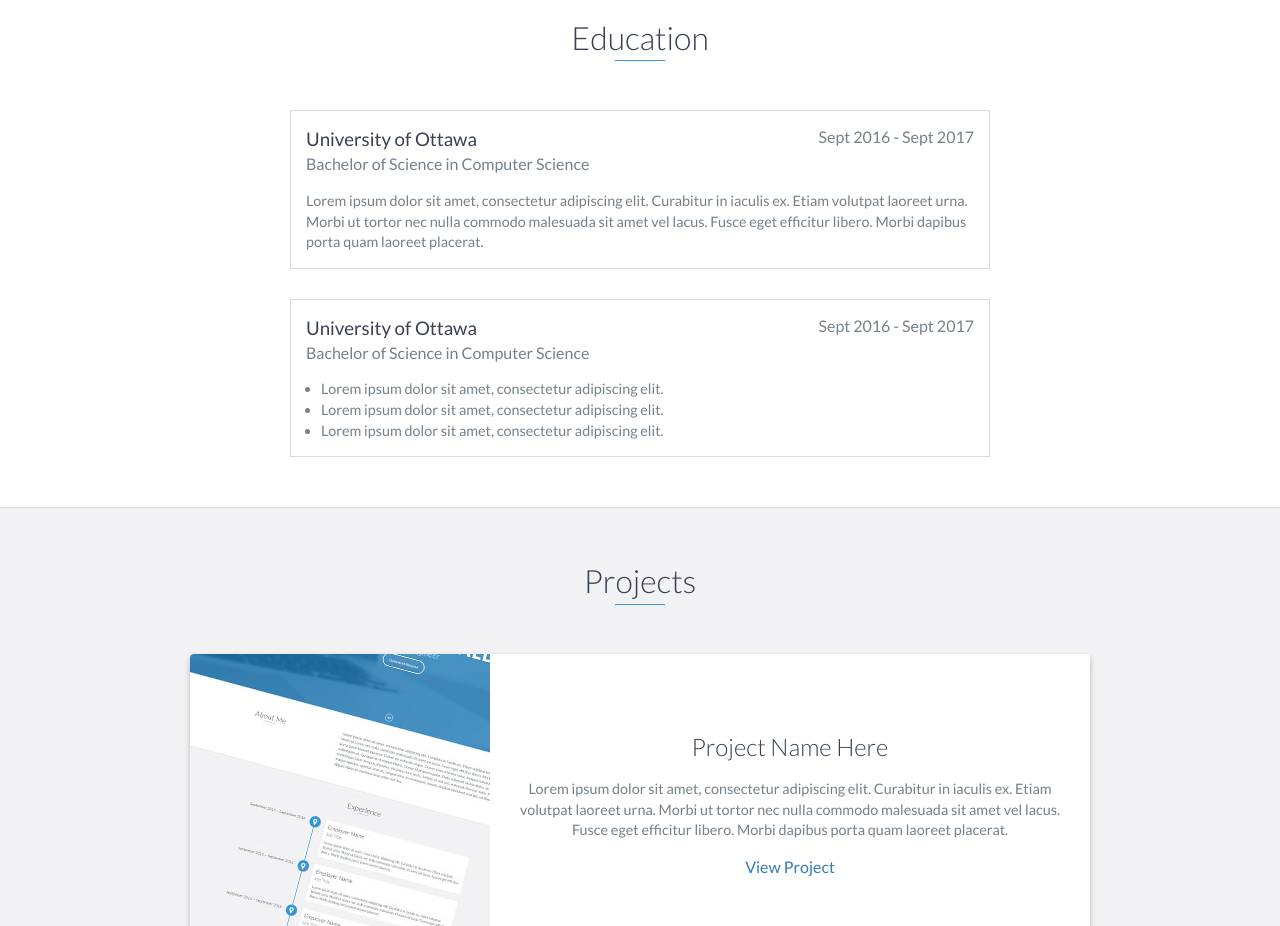
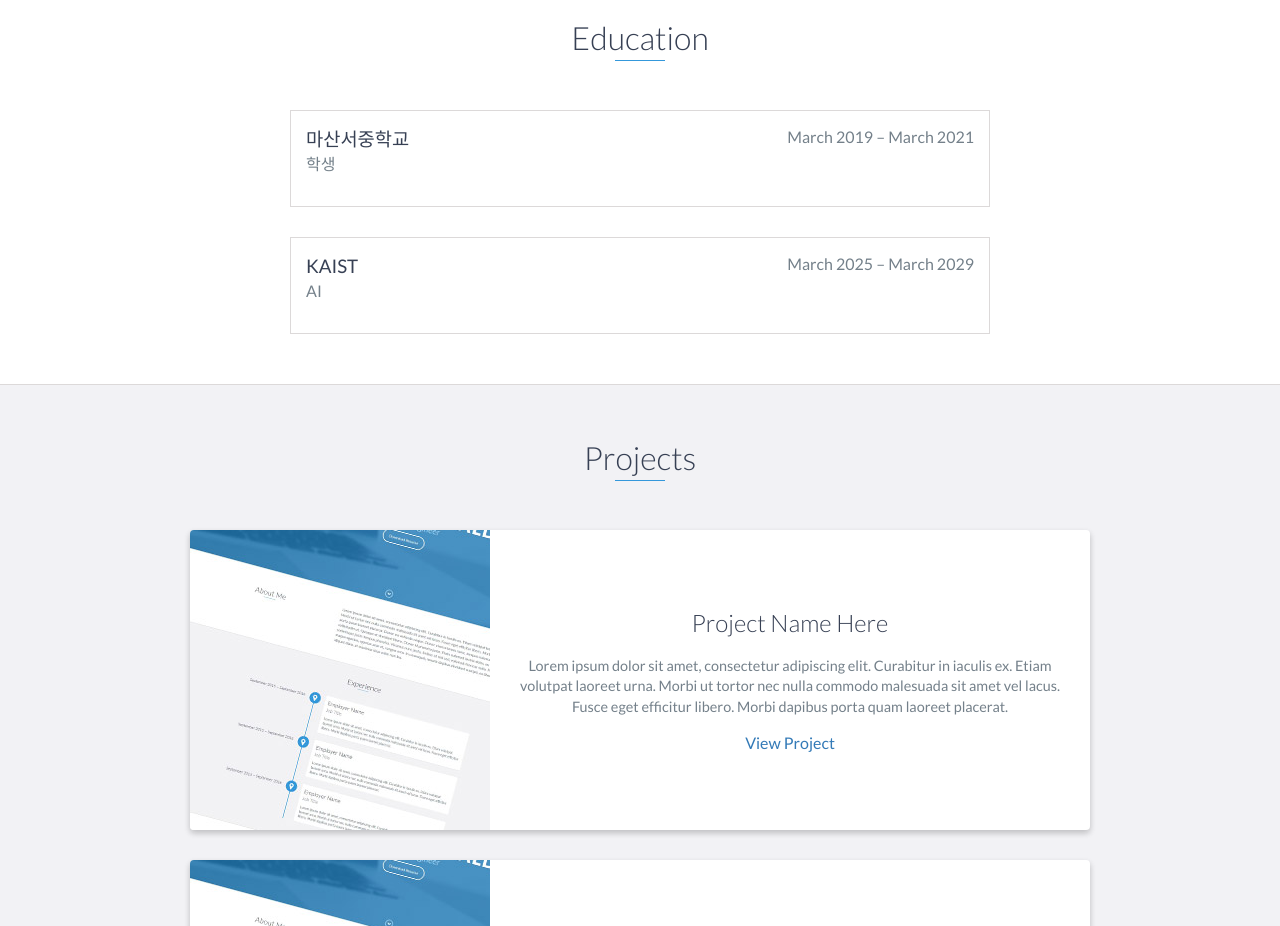
Before and after one commit to Typhoon06/Typhoon06.github.io, a website: page index.html in a window 1280 px wide. Shown: the part 2240-3166 px from the top of the page. Drawn offline with nearby package versions, Linux system fonts and the light colour scheme.

Commit message:
Education

```diff
--- a/index.html
+++ b/index.html
@@ -141,30 +141,18 @@
     <div id="education">
         <h2 class="heading">Education</h2>
         <div class="education-block">
-            <h3>University of Ottawa</h3>
-            <span class="education-date">Sept 2016 - Sept 2017</span>
-            <h4>Bachelor of Science in Computer Science</h4>
-            <p>
-                Lorem ipsum dolor sit amet, consectetur adipiscing elit. Curabitur in iaculis ex. Etiam volutpat laoreet urna. Morbi ut tortor nec nulla commodo malesuada sit amet vel lacus. Fusce eget efficitur libero. Morbi dapibus porta quam laoreet placerat.
-            </p>
+            <h3>마산서중학교</h3>
+            <span class="education-date">March 2019 – March 2021</span>
+            <h4>학생</h4>
+
         </div>
         <!-- End .education-block -->
 
         <div class="education-block">
-            <h3>University of Ottawa</h3>
-            <span class="education-date">Sept 2016 - Sept 2017</span>
-            <h4>Bachelor of Science in Computer Science</h4>
-            <ul>
-                <li>
-                    Lorem ipsum dolor sit amet, consectetur adipiscing elit.
-                </li>
-                <li>
-                    Lorem ipsum dolor sit amet, consectetur adipiscing elit.
-                </li>
-                <li>
-                    Lorem ipsum dolor sit amet, consectetur adipiscing elit.
-                </li>
-            </ul>
+            <h3>KAIST</h3>
+            <span class="education-date">March 2025 – March 2029</span>
+            <h4>AI</h4>
+
         </div>
         <!-- End .education-block -->
     </div>
```
